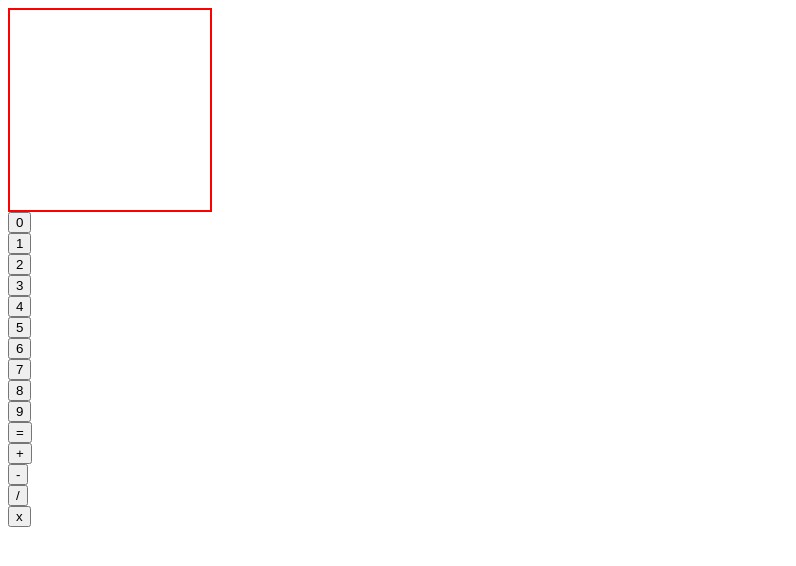
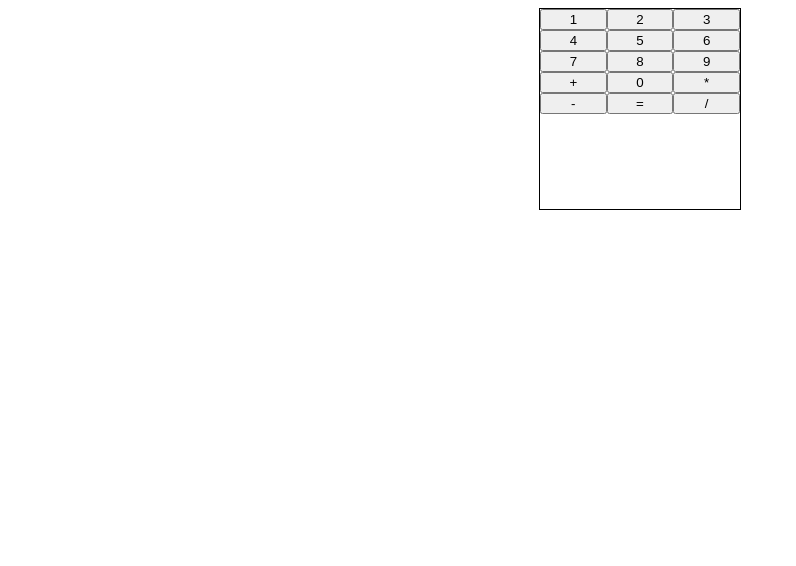
Before and after one commit to emir-kandemir/odin-calculator, a plain HTML site: page index.html in a window 1280 px wide. Shown: the whole page, without its empty margins (0-796 px from the left). Drawn offline with Linux system fonts and the light colour scheme.

Commit message:
Change layout of the buttons

```diff
--- a/index.html
+++ b/index.html
@@ -8,21 +8,32 @@
     <script src="script.js" defer></script>
   </head>
   <body>
-    <div id="screen"></div>
-    <button id="number0" type="button">0</button>
-    <button id="number1" type="button">1</button>
-    <button id="number2" type="button">2</button>
-    <button id="number3" type="button">3</button>
-    <button id="number4" type="button">4</button>
-    <button id="number5" type="button">5</button>
-    <button id="number6" type="button">6</button>
-    <button id="number7" type="button">7</button>
-    <button id="number8" type="button">8</button>
-    <button id="number9" type="button">9</button>
-    <button id="equal" type="button">=</button>
-    <button id="add" type="button">+</button>
-    <button id="subtract" type="button">-</button>
-    <button id="divide" type="button">/</button>
-    <button id="multiply" type="button">x</button>
+    <div class="container">
+      <div class="row-1">
+        <button>1</button>
+        <button>2</button>
+        <button>3</button>
+      </div>
+      <div class="row-2">
+        <button>4</button>
+        <button>5</button>
+        <button>6</button>
+      </div>
+      <div class="row-3">
+        <button>7</button>
+        <button>8</button>
+        <button>9</button>
+      </div>
+      <div class="row-4">
+        <button>+</button>
+        <button>0</button>
+        <button>*</button>
+      </div>
+      <div class="row-5">
+        <button>-</button>
+        <button>=</button>
+        <button>/</button>
+      </div>
+    </div>
   </body>
 </html>
--- a/style.css
+++ b/style.css
@@ -1,10 +1,38 @@
+body {
+  display: flex;
+  justify-content: center;
+}
+.container {
+  border: 1px solid black;
+  height: 200px;
+  width: 200px;
+}
 button {
+  width: 100%;
+  height: 100%;
+}
+.row-1 {
   display: flex;
   justify-content: center;
   align-items: center;
 }
-div {
-  width: 200px;
-  height: 200px;
-  border: 2px solid red;
+.row-2 {
+  display: flex;
+  justify-content: center;
+  align-items: center;
 }
+.row-3 {
+  display: flex;
+  justify-content: center;
+  align-items: center;
+}
+.row-4 {
+  display: flex;
+  justify-content: center;
+  align-items: center;
+}
+.row-5 {
+  display: flex;
+  justify-content: center;
+  align-items: center;
+}
```
